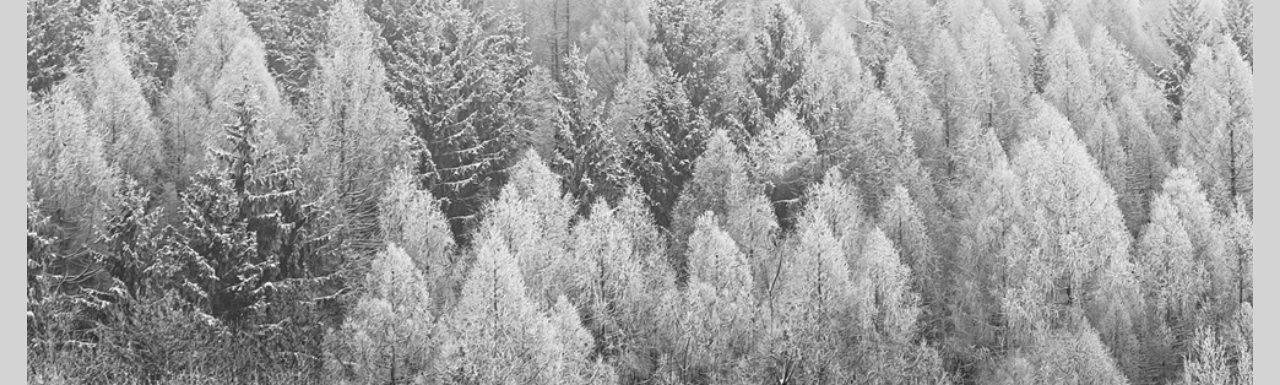
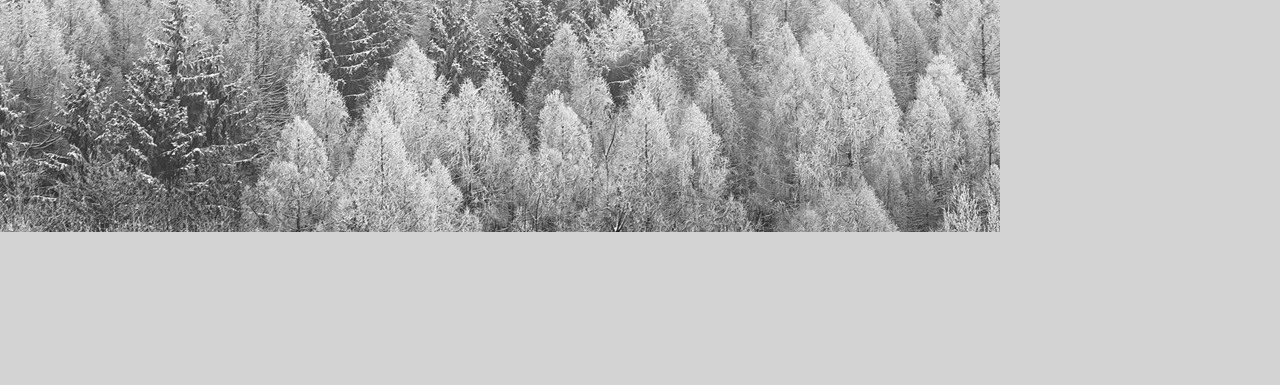
Before and after one commit to PraisesG/my-first-project, a plain HTML site: page index.html in a window 1280 px wide. Shown: the part 444-829 px from the top of the page. After the commit the page ends 800 px from the top, so only its background shows below. Drawn offline with Linux system fonts and the light colour scheme.

Commit message:
Simplified

```diff
--- a/assets/css/styles.css
+++ b/assets/css/styles.css
@@ -2,23 +2,6 @@ body {
     background-color: lightgrey;
     background-image: url("../images/01-02-02_background-img.jpg");
     background-repeat: no-repeat;
-    background-position: center center;
-    background-size: cover;      /* scales to fill viewport while keeping aspect */
-    background-attachment: scroll;/* better on mobile; will scale with window */
-    min-height: 100vh;
-}
-
-
-@media (min-width: 1200px) {
-    body {
-        background-attachment: fixed;
-    }
-}
-
-
-body {
-    background-size: contain;
-    background-position: center top;
 }
 
 
```
